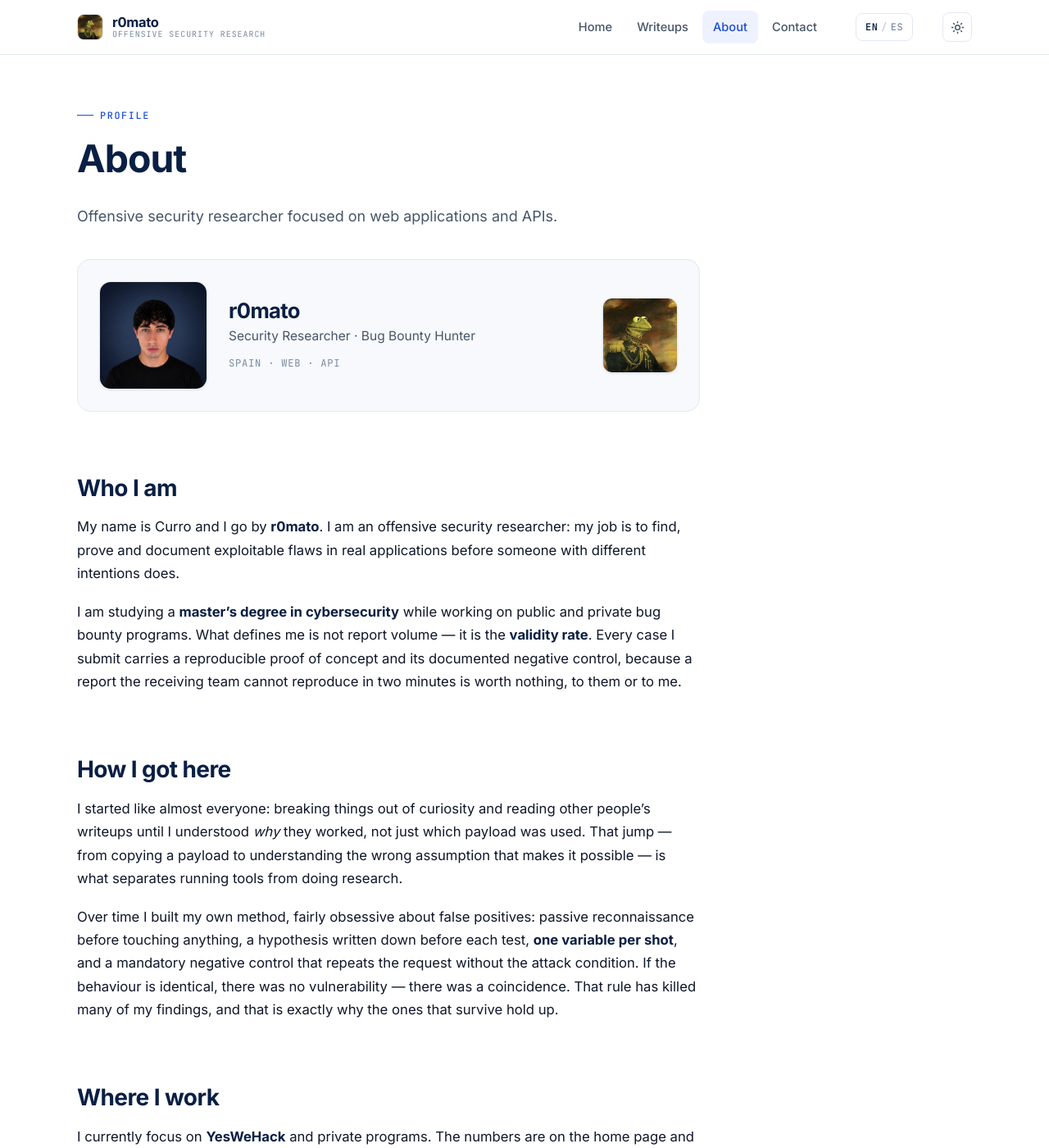
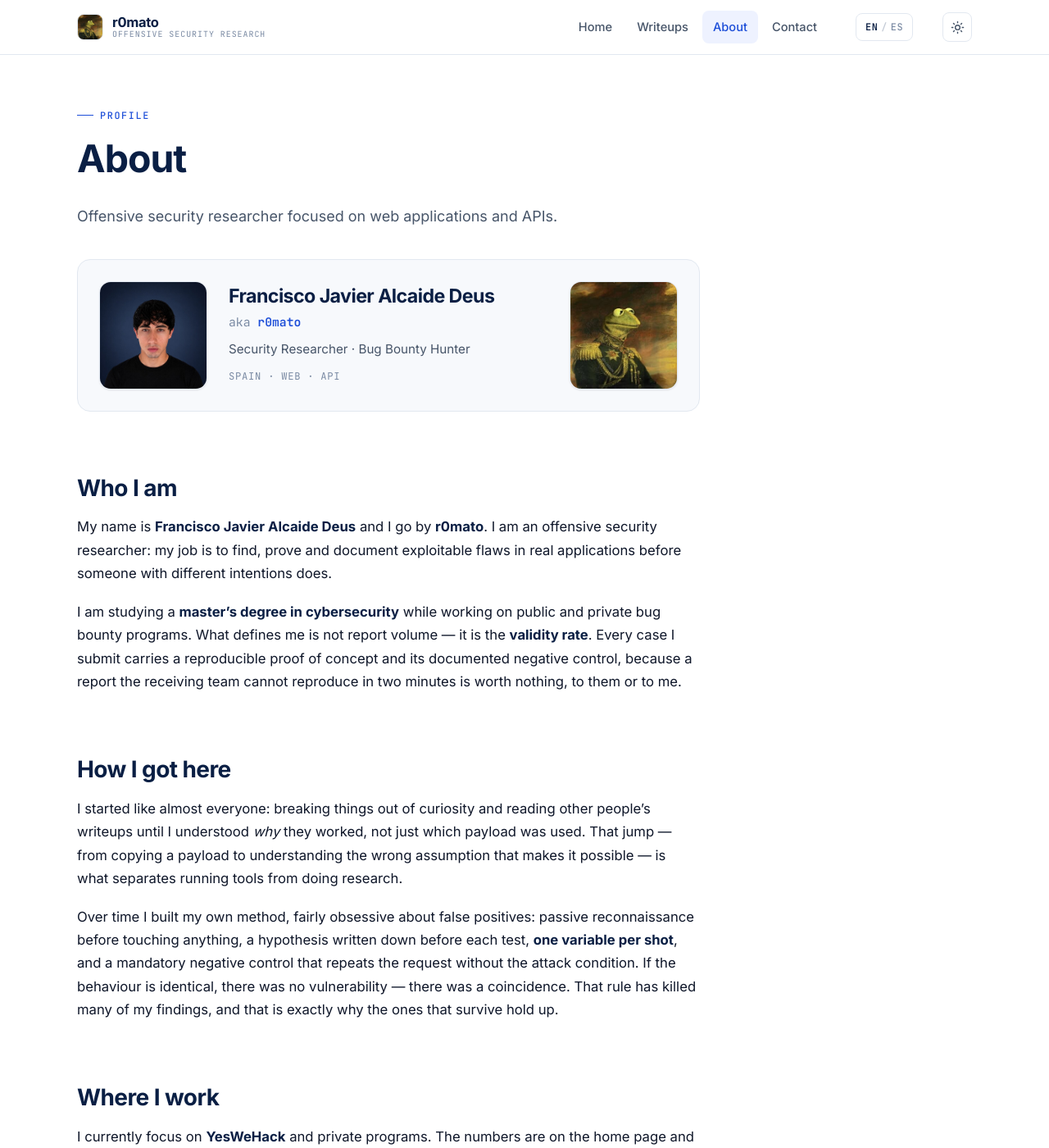
Before and after one commit to r0mato/r0mato.github.io, a Jekyll site: the page built from en/about.md, in a window 1280 px wide and 1400 px high. Shown: the whole window at 82% size. Built offline with Jekyll 4.4.1, drawn with Linux system fonts in a browser that asks for light colours.

Commit message:
feat(sobre-mi): nombre completo con el alias debajo y las dos imagenes iguales
La ficha mostraba solo el alias. Ahora encabeza el nombre real y "aka r0mato"
va debajo, para que quien llegue por el nick y quien llegue por el nombre
encuentren lo mismo.

El logo pasa de 92 a 132 px: mismo tamano, mismo radio y mismo borde que el
retrato, de modo que la ficha queda simetrica. En movil ambos a 96 px.

Co-Authored-By: Claude Opus 5 <noreply@anthropic.com>

```diff
--- a/_config.yml
+++ b/_config.yml
@@ -14,7 +14,8 @@ timezone:         "Europe/Madrid"
 
 # Tu perfil
 author:
-  name:     "r0mato"
+  name:      "r0mato"          # el alias con el que firmas
+  full_name: "Francisco Javier Alcaide Deus"
   role:     "Security Researcher · Bug Bounty Hunter"
   location: "España"
   email:    "curroalcaide2004@gmail.com"
--- a/assets/css/main.scss
+++ b/assets/css/main.scss
@@ -551,29 +551,33 @@ p  { margin: 0 0 1.15rem; }
 .about-intro { flex: 1 1 200px; min-width: 0; }
 .about-intro p { margin: 0; }
 .about-name {
-  font-size: 1.6rem; font-weight: 680; letter-spacing: -.025em;
-  color: var(--ink); line-height: 1.15;
+  font-size: 1.45rem; font-weight: 680; letter-spacing: -.025em;
+  color: var(--ink); line-height: 1.18; text-wrap: balance;
 }
-.about-role { color: var(--text-soft); font-size: .97rem; margin-top: 4px !important; }
+.about-aka {
+  font-family: var(--font-mono); font-size: .92rem; color: var(--text-faint);
+  margin-top: 5px !important;
+}
+.about-aka strong { color: var(--accent); font-weight: 600; }
+.about-role { color: var(--text-soft); font-size: .95rem; margin-top: 8px !important; }
 .about-where {
   font-family: var(--font-mono); font-size: .76rem; letter-spacing: .06em;
   text-transform: uppercase; color: var(--text-faint); margin-top: 10px !important;
 }
 .about-logo {
-  width: 92px; height: 92px; flex: none; margin: 0;
-  border-radius: 12px; object-fit: cover;
-  border: 1px solid var(--border); box-shadow: var(--shadow-sm);
+  width: 132px; height: 132px; flex: none; margin: 0;   /* mismo tamaño que el retrato */
+  border-radius: 14px; object-fit: cover;
+  border: 3px solid var(--surface); box-shadow: var(--shadow);
 }
 /* Dentro de .prose las imágenes llevan estilos propios: aquí mandan estos */
 .prose .about-top img { margin: 0; background: none; }
 .prose .about-photo { border-radius: 14px; }
-.prose .about-logo  { border-radius: 12px; }
+.prose .about-logo  { border-radius: 14px; }
 
 @media (max-width: 560px) {
   .about-top { gap: 18px; padding: 20px; }
-  .about-photo { width: 96px; height: 96px; }
-  .about-logo { width: 64px; height: 64px; }
-  .about-name { font-size: 1.35rem; }
+  .about-photo, .about-logo { width: 96px; height: 96px; }
+  .about-name { font-size: 1.2rem; }
 }
 
 /* En móvil el selector de idioma se queda junto a los botones de la barra */
--- a/en/about.md
+++ b/en/about.md
@@ -12,9 +12,10 @@ image: /assets/img/brand/r0mato-perfil.jpg
 
 <div class="about-top">
   <img class="about-photo" src="{{ '/assets/img/brand/r0mato-perfil.jpg' | relative_url }}"
-       alt="Portrait of r0mato" width="640" height="640">
+       alt="Portrait of {{ site.author.full_name }}" width="640" height="640">
   <div class="about-intro">
-    <p class="about-name">{{ site.author.name }}</p>
+    <p class="about-name">{{ site.author.full_name }}</p>
+    <p class="about-aka">aka <strong>{{ site.author.name }}</strong></p>
     <p class="about-role">{{ site.author.role }}</p>
     <p class="about-where">Spain · Web · API</p>
   </div>
@@ -24,7 +25,7 @@ image: /assets/img/brand/r0mato-perfil.jpg
 
 ## Who I am
 
-My name is Curro and I go by **r0mato**. I am an offensive security researcher: my job is
+My name is **Francisco Javier Alcaide Deus** and I go by **r0mato**. I am an offensive security researcher: my job is
 to find, prove and document exploitable flaws in real applications before someone with
 different intentions does.
 
```
Also changed, not shown: sobre-mi.md (+4 -3 lines).
